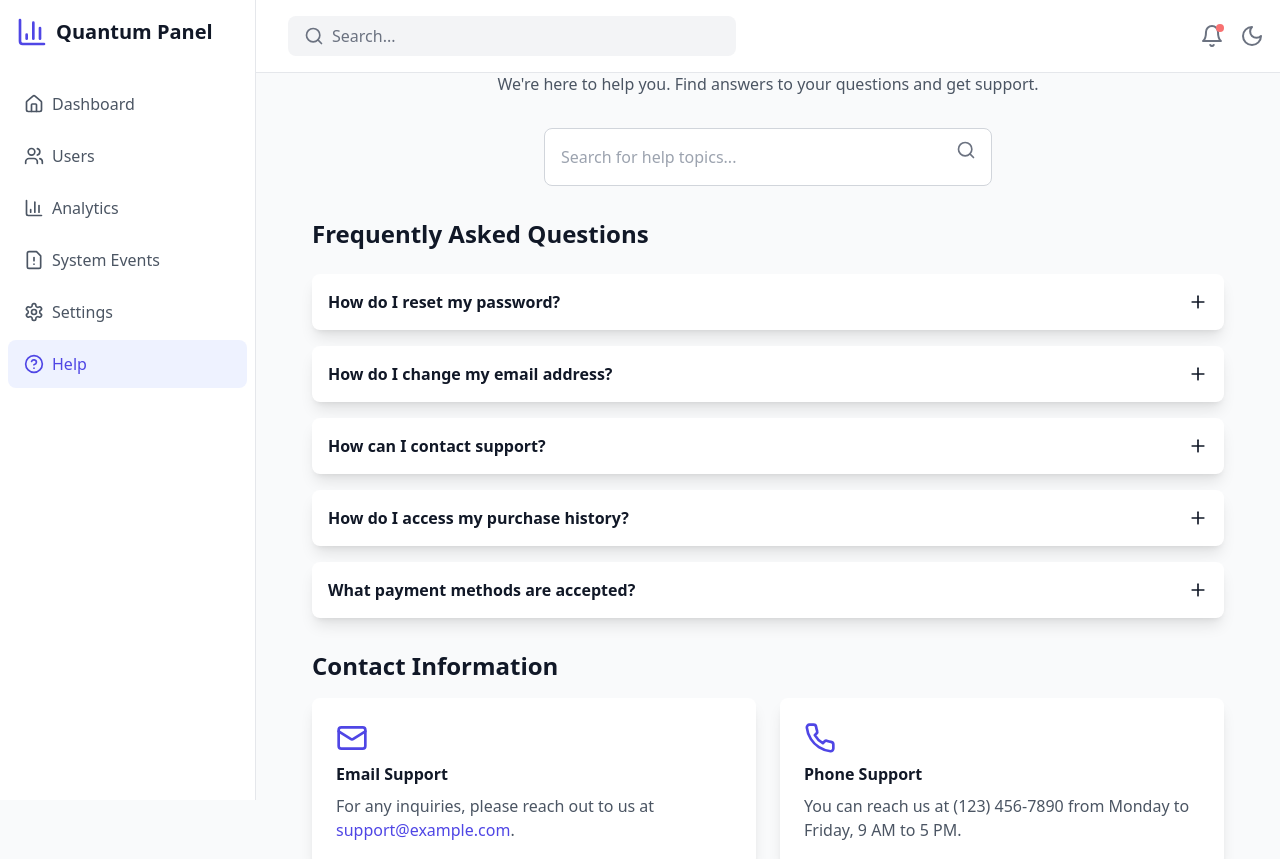
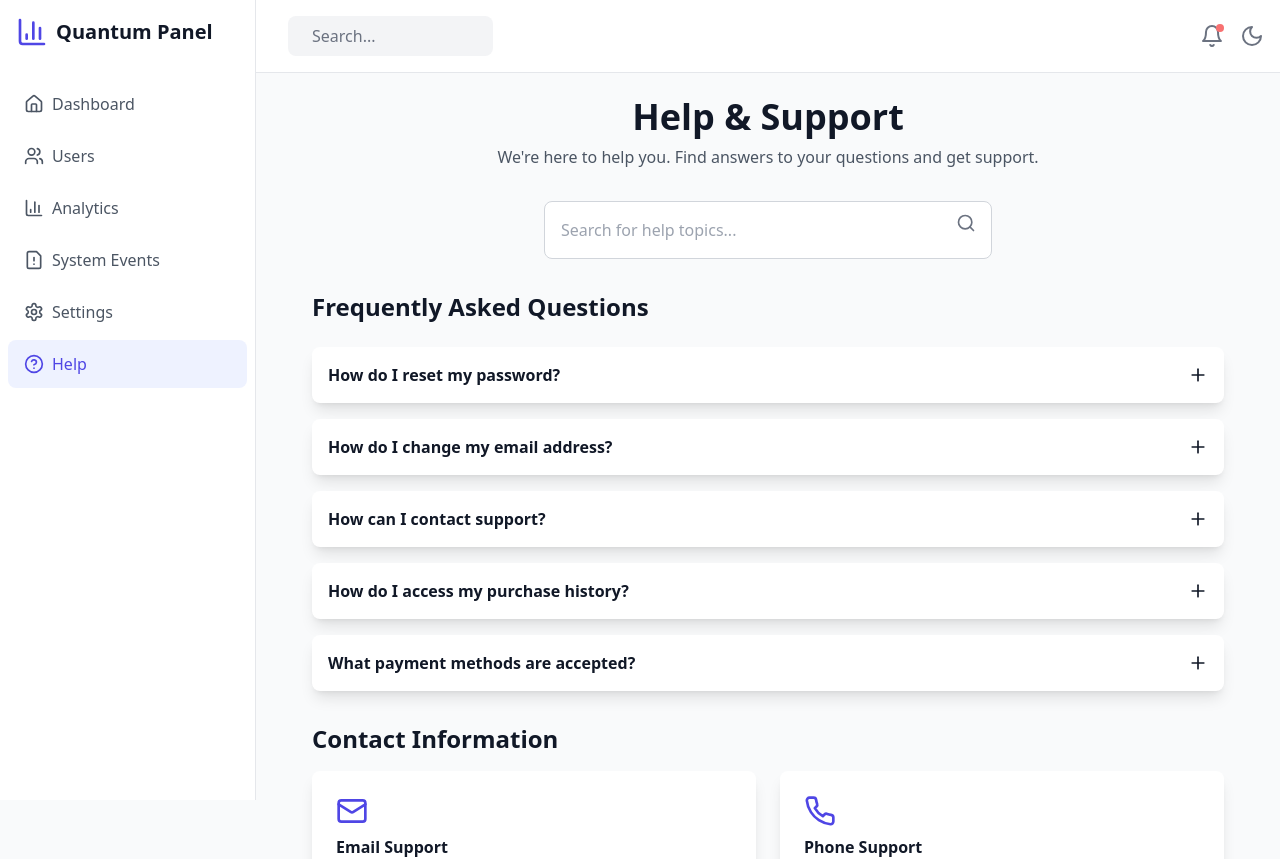
Before and after one commit to mihai-gabriel1/quantum-panel, a React (Vite) app: page /help in a window 1280 px wide. Shown: the top 859 px of the page. Built offline with nearby package versions, Linux system fonts and the light colour scheme.

Commit message:
header & sidebar fix

```diff
--- a/src/components/dashboard/layout/DashboardLayout.jsx
+++ b/src/components/dashboard/layout/DashboardLayout.jsx
@@ -66,6 +66,7 @@ const DashboardLayout = ({ children }) => {
                 isOpen={isSidebarOpen}
                 setIsOpen={setIsSidebarOpen}
                 isDarkMode={isDarkMode}
+                setIsDarkMode={handleDarkModeToggle}
             />
 
             <div className={`md:ml-64 min-h-screen ${isDarkMode ? 'bg-gray-900' : 'bg-gray-50'}`}>
--- a/src/components/dashboard/layout/Header.jsx
+++ b/src/components/dashboard/layout/Header.jsx
@@ -81,7 +81,7 @@ const Header = ({setIsSidebarOpen, isDarkMode, setIsDarkMode}) => {
     };
 
     return (
-        <header className={`fixed top-0 right-0 left-0 md:left-64 ${isDarkMode ? 'bg-gray-800' : 'bg-white'} border-b ${isDarkMode ? 'border-gray-700' : 'border-gray-200'} z-10`}>
+        <header className={` left-0 md:left-64 ${isDarkMode ? 'bg-gray-800' : 'bg-white'} border-b ${isDarkMode ? 'border-gray-700' : 'border-gray-200'} z-10`}>
             <div className="flex items-center justify-between p-4">
                 <button
                     onClick={() => setIsSidebarOpen(true)}
@@ -91,7 +91,7 @@ const Header = ({setIsSidebarOpen, isDarkMode, setIsDarkMode}) => {
                 </button>
 
                 <div className="flex items-center flex-1 px-4 space-x-4">
-                    <div className={`flex items-center max-w-md flex-1 ${isDarkMode ? 'bg-gray-700' : 'bg-gray-100'} rounded-lg px-4 py-2`}>
+                    <div className={`flex items-center max-w-[205px] flex-1 ${isDarkMode ? 'bg-gray-700' : 'bg-gray-100'} rounded-lg px-4 py-2`}>
                         <Search className={`h-5 w-5 ${isDarkMode ? 'text-gray-400' : 'text-gray-500'}`}/>
                         <input
                             type="text"
@@ -112,7 +112,7 @@ const Header = ({setIsSidebarOpen, isDarkMode, setIsDarkMode}) => {
                         </button>
 
                         {isNotificationsOpen && (
-                            <div className={`absolute right-0 mt-2 w-80 rounded-lg shadow-lg ${isDarkMode ? 'bg-gray-800 border border-gray-700' : 'bg-white border border-gray-200'}`}>
+                            <div className={`z-50 absolute right-0 mt-2 w-80 rounded-lg shadow-lg ${isDarkMode ? 'bg-gray-800 border border-gray-700' : 'bg-white border border-gray-200'}`}>
                                 <div className="p-4 border-b border-gray-200">
                                     <h3 className={`font-semibold ${isDarkMode ? 'text-white' : 'text-gray-900'}`}>Notifications</h3>
                                 </div>
```
